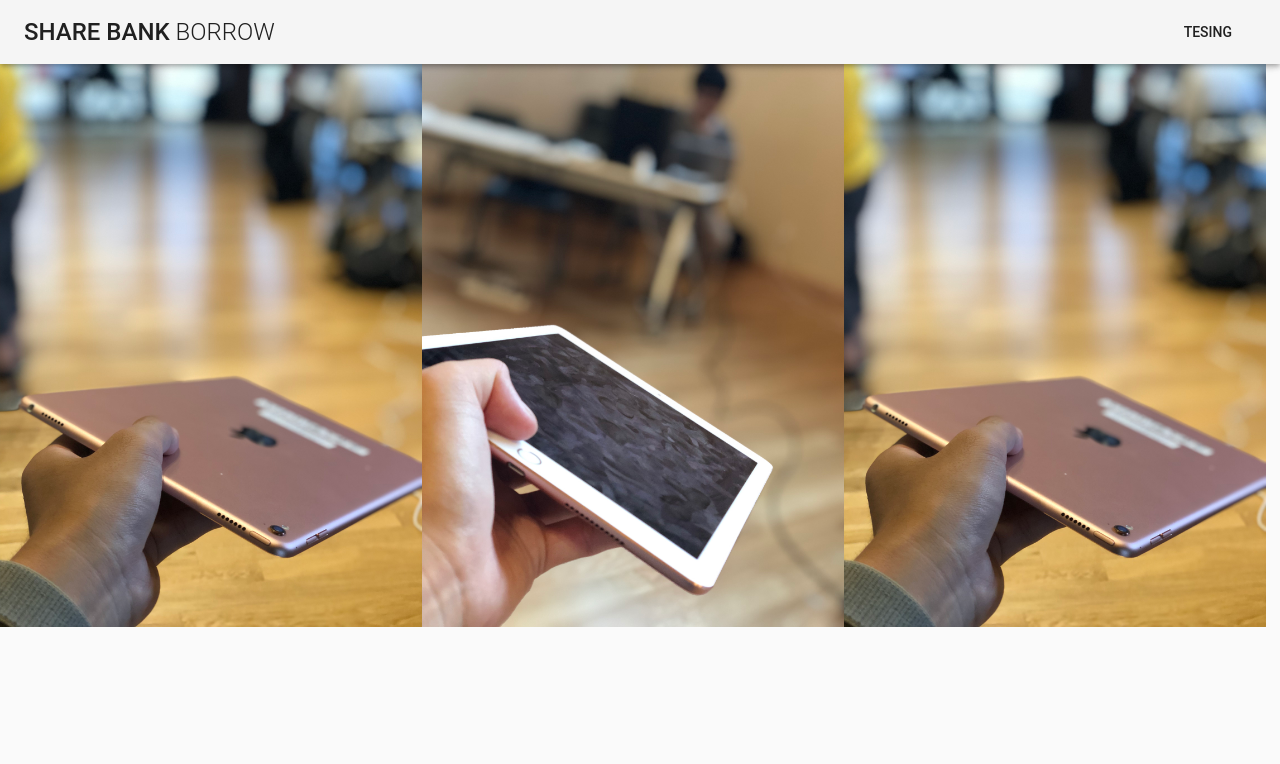
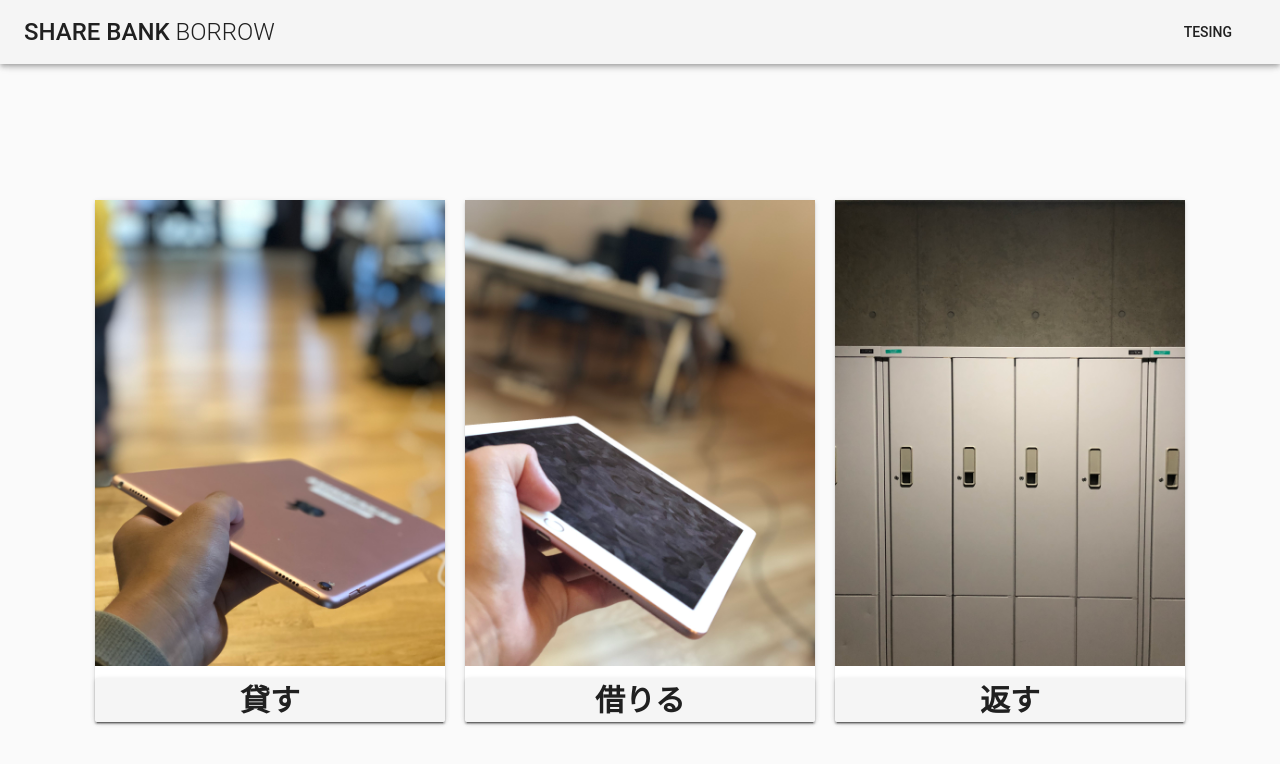
Before and after one commit to i80486dx2/ShareBank, a Vue app: page /home in a window 1280 px wide. Shown: the top 764 px of the page. Built offline with nearby package versions, Linux system fonts and the light colour scheme; a small style sheet from the web is missing.

Commit message:
modify Home View

```diff
--- a/src/views/Home.vue
+++ b/src/views/Home.vue
@@ -1,22 +1,50 @@
 <template>
-  <div class="about">
-    <v-layout align-center justify-centrer>
-      <v-flex xs12>
-      <img src="../assets/IMG_3110.jpg" width="422"/>
-      <img src="../assets/IMG_3111.jpg" width="422"/>
-      <img src="../assets/IMG_3110.jpg" width="422"/>
-      <v-spacer></v-spacer>
-      </v-flex>
+  <div id="app">
+  <v-app id="inspire">
+    <v-layout align-center justify-center>
+
+      <div class="item">
+        <v-card>
+        <v-flex>
+          <img src="../assets/IMG_3110.jpg" width="350"/>
+          <v-btn  large block ><h1>貸す</h1></v-btn>
+        </v-flex>
+        </v-card>
+      </div>
+
+      <div class="item">
+        <v-card>
+        <v-flex>
+          <img src="../assets/IMG_3111.jpg" width="350"/>
+          <div>
+            <v-btn large block ><h1>借りる</h1></v-btn>
+          </div>
+        </v-flex>
+        </v-card>
+      </div>
+
+      <div class="item">
+        <v-card>
+        <v-flex>
+          <img src="../assets/IMG_3112.jpg" width="350"/>
+          <div>
+            <v-btn large block ><h1>返す</h1></v-btn>
+          </div>
+        </v-flex>
+        </v-card>
+      </div>
+
     </v-layout>
-  </div>
+  </v-app>
+</div>
 </template>
+<style>
+.item {
+  min-height: 50px;
+  min-width: 80px;
+  margin: 10px;
+}
+.inner{
 
-<script>
-  import HelloWorld from '../components/HelloWorld'
-
-  export default {
-    components: {
-      HelloWorld
-    }
-  }
-</script>
+}
+</style>
```
Also changed, not shown: src/assets/IMG_3112.jpg (added), src/assets/lockers-1622864_1920.jpg (added).
